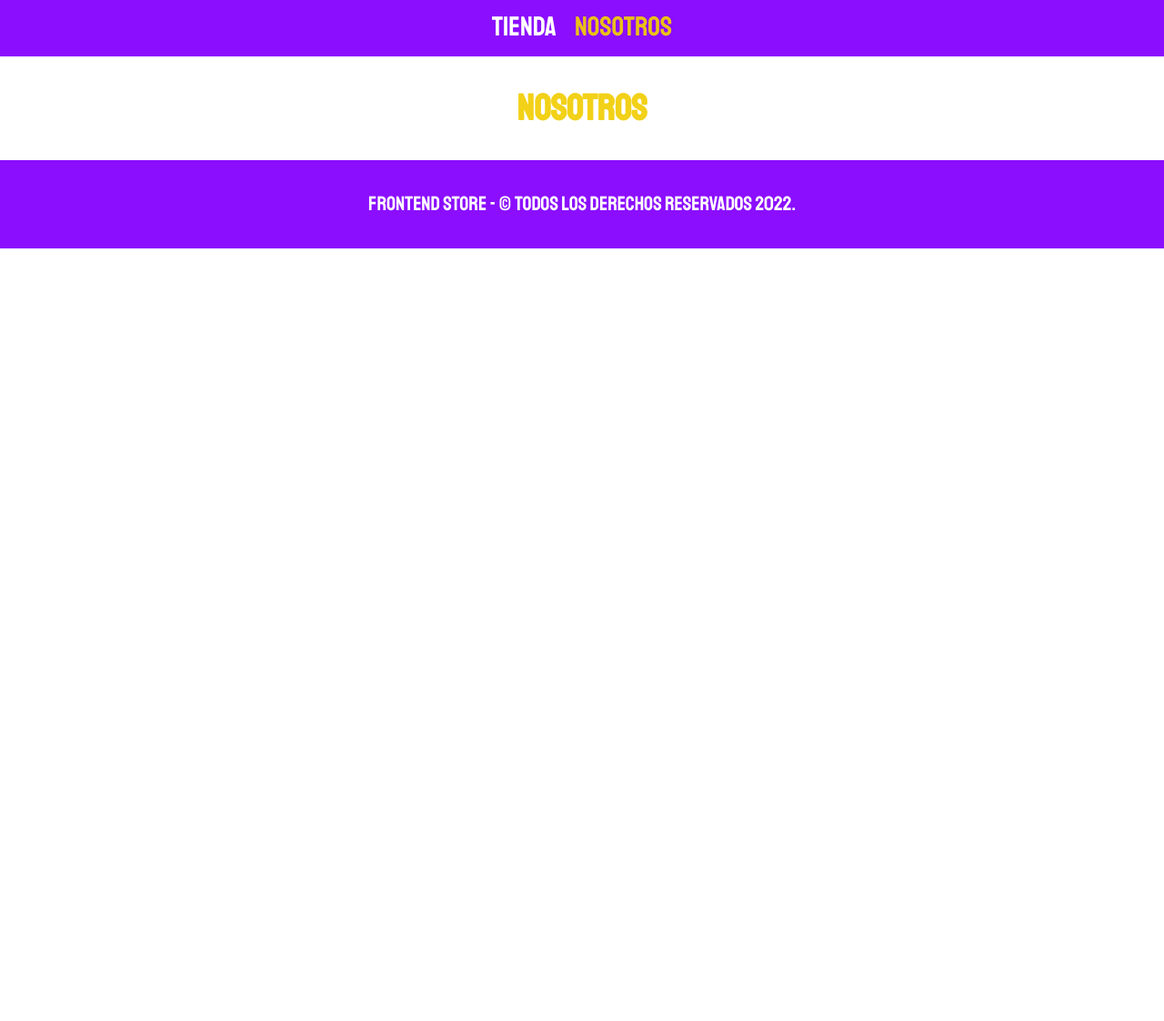
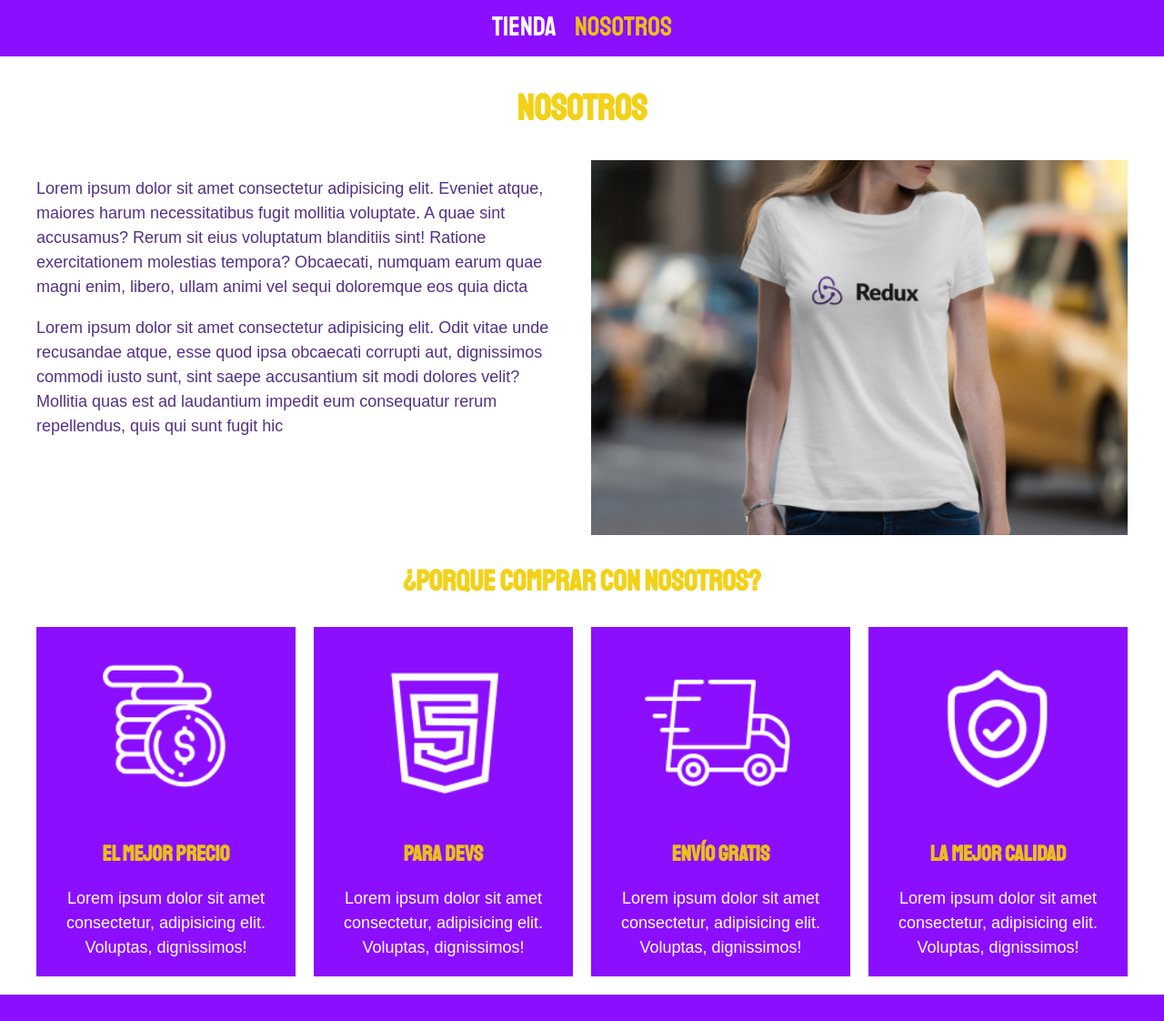
Before and after one commit to santiagoquinteroguarin/frontend-store, a plain HTML site: page nosotros.html in a window 1280 px wide. Shown: the part 167-1289 px from the top of the page at 91% size. Before the commit the page ends 800 px from the top, so only its background shows below. Drawn offline with Linux system fonts and the light colour scheme.

Commit message:
adding we are section

```diff
--- a/css/styles.css
+++ b/css/styles.css
@@ -148,6 +148,41 @@ h3 {
     background-image: url('../images/grafico2.jpg');
 }
 
+/* Nosotros */
+.nosotros {
+    display: grid;
+    grid-template-rows: repeat(2, auto);
+}
+
+.nosotros__content p{
+    color: var(--darkSecondary);
+}
+
+.nosotros__img {
+    grid-row: 1 / 2;
+    width: 100%;
+}
+
+/* bloques */
+.bloques {
+    display: grid;
+    grid-template-columns: repeat(2, 1fr);
+    gap: 2rem;
+}
+
+.bloque {
+    text-align: center;
+    background-color: var(--darkPrimary);
+}
+
+.bloque__titulo {
+    margin: 0;
+}
+
+.bloque__img {
+    width: 100%;
+}
+
 @media (min-width: 768px) {
     .grid {
         grid-template-columns: repeat(3, 1fr);
@@ -158,8 +193,19 @@ h3 {
         grid-column: 2 / 4;
     }
 
+    .nosotros {
+        grid-template-columns: repeat(2, 1fr);
+        column-gap: 2rem;
+    }
+
+    .nosotros__img {
+        grid-column: 2 / 3;
+    }
+
+    .bloques {
+        grid-template-columns: repeat(4, 1fr);
+    }
 }
-
 
 /* Footer */
 .footer {
--- a/nosotros.html
+++ b/nosotros.html
@@ -1,5 +1,6 @@
 <!DOCTYPE html>
 <html lang="es">
+
 <head>
     <meta charset="UTF-8">
     <meta name="viewport" content="width=device-width, initial-scale=1.0">
@@ -10,6 +11,7 @@
     <link rel="stylesheet" href="css/styles.css">
     <title>Nosotros</title>
 </head>
+
 <body>
     <header class="header">
         <a href="index.html">
@@ -24,10 +26,59 @@
 
     <main class="container">
         <h1>Nosotros</h1>
+
+        <div class="nosotros">
+            <div class="nosotros__content">
+                <p>
+                    Lorem ipsum dolor sit amet consectetur adipisicing elit. Eveniet atque, maiores harum necessitatibus
+                    fugit mollitia voluptate. A quae sint accusamus? Rerum sit eius voluptatum blanditiis sint! Ratione
+                    exercitationem molestias tempora?
+                    Obcaecati, numquam earum quae magni enim, libero, ullam animi vel sequi doloremque eos quia dicta
+                </p>
+                <p>
+                    Lorem ipsum dolor sit amet consectetur adipisicing elit. Odit vitae unde recusandae atque, esse quod
+                    ipsa obcaecati corrupti aut, dignissimos commodi iusto sunt, sint saepe accusantium sit modi dolores
+                    velit?
+                    Mollitia quas est ad laudantium impedit eum consequatur rerum repellendus, quis qui sunt fugit hic
+                </p>
+            </div>
+            <img class="nosotros__img" src="images/nosotros.jpg" alt="imagen nosotros">
+        </div>
     </main>
+
+    <section class="container comprar">
+        <h2 class="comprar__titulo">¿Porque Comprar con nosotros?</h2>
+
+        <div class="bloques">
+            <div class="bloque">
+                <img class="bloque__img" src="./images/icono_1.png" alt="porque comprar">
+                <h3 class="bloque__titulo">El mejor precio</h3>
+                <p>Lorem ipsum dolor sit amet consectetur, adipisicing elit. Voluptas, dignissimos!</p>
+            </div>
+
+            <div class="bloque">
+                <img class="bloque__img" src="./images/icono_2.png" alt="porque comprar">
+                <h3 class="bloque__titulo">Para devs</h3>
+                <p>Lorem ipsum dolor sit amet consectetur, adipisicing elit. Voluptas, dignissimos!</p>
+            </div>
+
+            <div class="bloque">
+                <img class="bloque__img" src="./images/icono_3.png" alt="porque comprar">
+                <h3 class="bloque__titulo">Envío gratis</h3>
+                <p>Lorem ipsum dolor sit amet consectetur, adipisicing elit. Voluptas, dignissimos!</p>
+            </div>
+
+            <div class="bloque">
+                <img class="bloque__img" src="./images/icono_4.png" alt="porque comprar">
+                <h3 class="bloque__titulo">La mejor calidad</h3>
+                <p>Lorem ipsum dolor sit amet consectetur, adipisicing elit. Voluptas, dignissimos!</p>
+            </div>
+        </div>
+    </section>
 
     <footer class="footer">
         <p class="footer__text">Frontend Store - &copy; Todos los derechos reservados 2022.</p>
     </footer>
 </body>
+
 </html>
```
Also changed, not shown: producto.html (+26 -1 lines).
